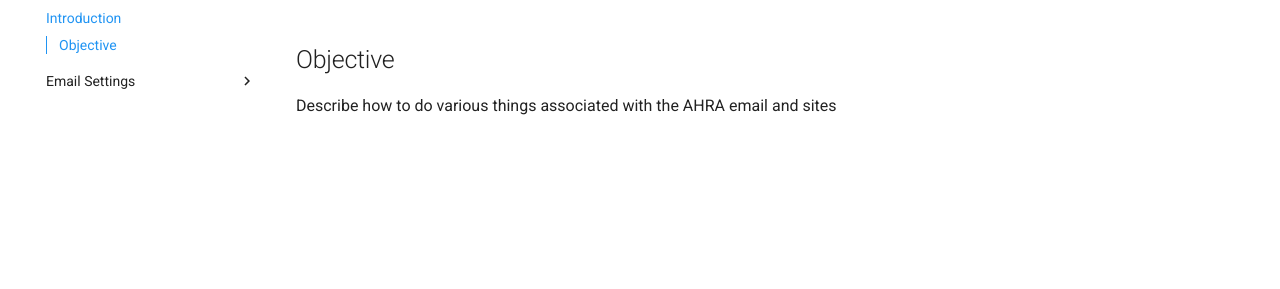
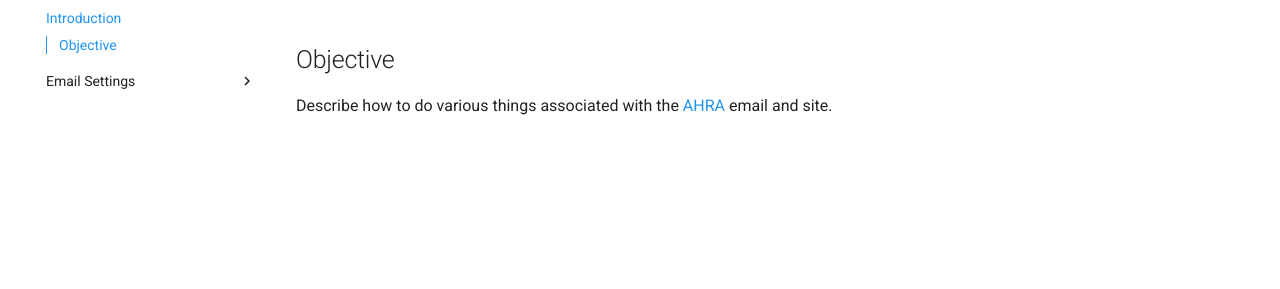
Before and after one commit to aughrimhallra/aughrimhallra.github.io, an MkDocs documentation site: the page built from docs/index.md, in a window 1280 px wide. Shown: the part 138-427 px from the top of the page. Built offline with MkDocs 1.6.1 and Material for MkDocs 9.7.7, drawn with Linux system fonts in a browser that asks for light colours; comment, search, counter and statistics services are not loaded; the version menu is left out.

Commit message:
Linked website in index.md

```diff
--- a/docs/index.md
+++ b/docs/index.md
@@ -2,4 +2,4 @@
 
 ## Objective
 
-Describe how to do various things associated with the AHRA email and sites
+Describe how to do various things associated with the [AHRA](https://ahra.ie) email and site.
```
